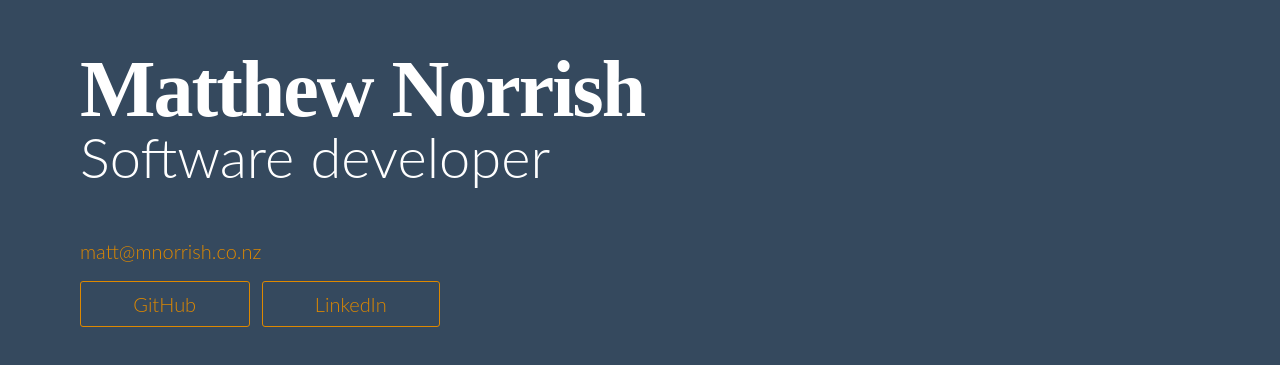
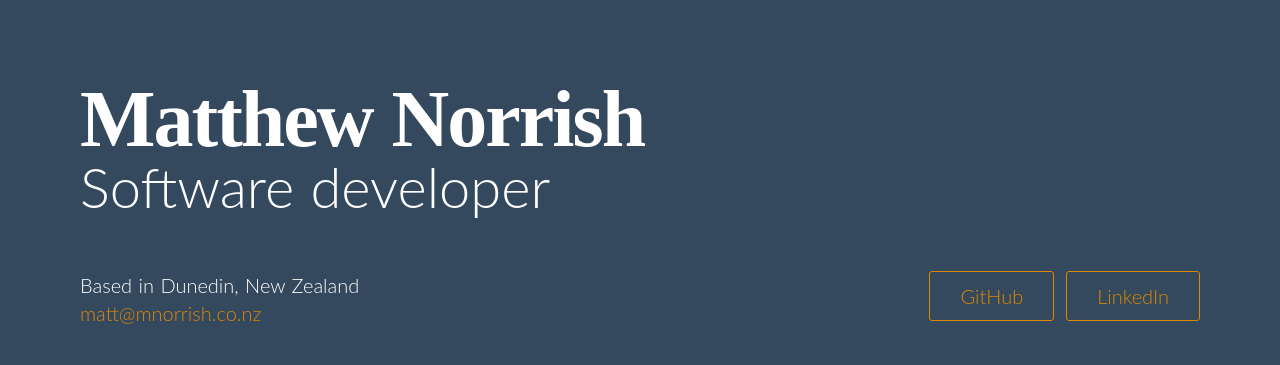
Before and after one commit to mnorrish/mnorrish.github.io, a Nuxt app: page / in a window 1280 px wide. Shown: the part 393-758 px from the top of the page. Built offline with nearby package versions, Linux system fonts and the light colour scheme; a web font is replaced by a local one.

Commit message:
add location

```diff
--- a/layouts/default.vue
+++ b/layouts/default.vue
@@ -12,6 +12,7 @@ html
   color: #ffffff
   font-family: lato, sans-serif
   font-size: 18px
+  line-height: 1.4em
   font-weight: 300
   word-spacing: 1px
   -ms-text-size-adjust: 100%
--- a/pages/index.vue
+++ b/pages/index.vue
@@ -5,7 +5,11 @@
         <template slot="title">Matthew Norrish</template>
         <template slot="subtitle">Software developer</template>
       </page-title>
-      <div class="email"><a href="mailto:matt@mnorrish.co.nz">matt@mnorrish.co.nz</a></div>
+      <div class="main">
+        <div class="info">
+          <p class="location">Based in Dunedin, New Zealand</p>
+          <p class="email"><a href="mailto:matt@mnorrish.co.nz">matt@mnorrish.co.nz</a></p>
+        </div>
         <div class="links">
           <link-button
             href="https://github.com/mnorrish"
@@ -13,6 +17,7 @@
           <link-button
             href="https://linkedin.com/in/mnorrish"
             class="link">LinkedIn</link-button>
+        </div>
       </div>
     </div>
   </section>
@@ -51,11 +56,9 @@ export default {
   & + .link
     margin-left: 12px
 
-.email
-  font-weight: 300
+.info
   font-size: 1rem
-  margin-bottom: 20px
-  line-height: 1em
+  margin-bottom: 1em
 
   a
     color: #dd8800
@@ -70,4 +73,12 @@ export default {
 
   .content
     margin: 4rem
+
+  .main
+    display: flex
+    align-items: flex-start
+
+    .info
+      flex-grow: 1
+      margin-bottom: 0
 </style>
```
Lines whose indentation alone changed are shown as unchanged.
